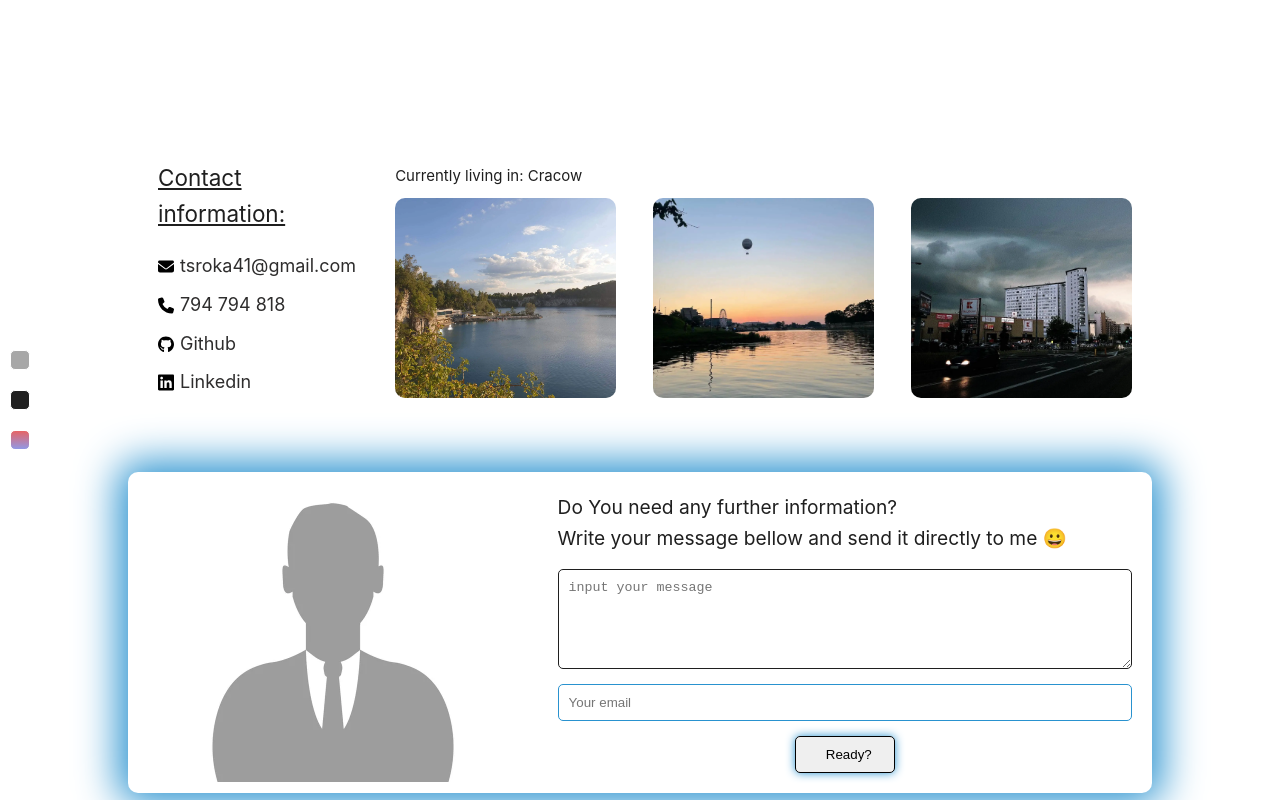
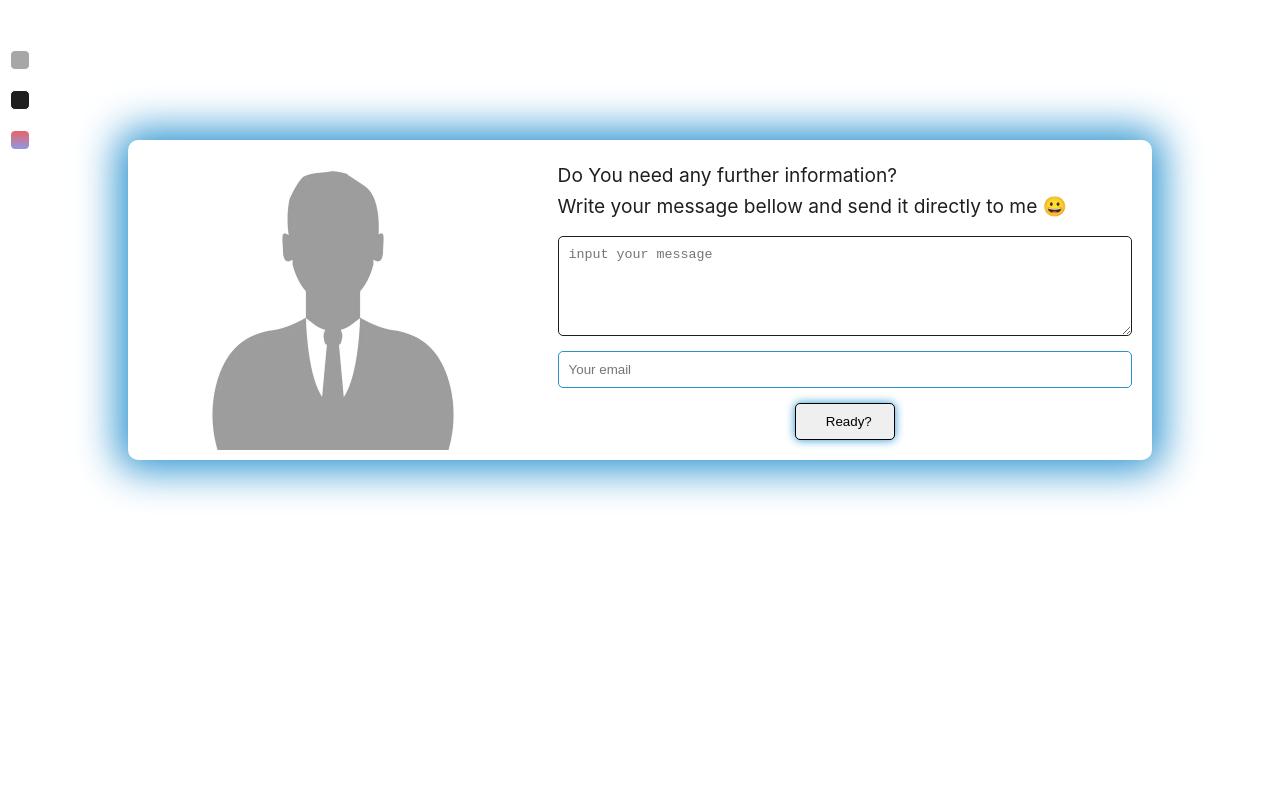
Before and after one commit to khamtaler/portfolio, a Vue app: page / in a window 1280 px wide. Both pictures are taken after a click on the button "Home". Built offline with nearby package versions, Linux system fonts and the light colour scheme.

Commit message:
menu switches sections now

```diff
--- a/src/App.vue
+++ b/src/App.vue
@@ -12,9 +12,9 @@ import LinkedinIcon from './components/icons/LinkedinIcon.vue';
 
 <template>
 	<ColorsAside />
-	<Menu />
+	<Menu @changeTile="toggleTile"></Menu>
 	<main class="main">
-		<Tile id="Contact" class="contact">
+		<Tile v-if="show === `Contact`" id="Contact" class="contact">
 			<Section class="section--contact">
 				<div class="contact--information">
 					<h2 class="contact--header">Contact information:</h2>
@@ -46,16 +46,27 @@ import LinkedinIcon from './components/icons/LinkedinIcon.vue';
 			</Section>
 			<ContactForm />
 		</Tile>
+		<Tile v-if="show === `Home`" id="Homepage" class="homepage"> <ContactForm /></Tile>
 	</main>
 </template>
 
 <script>
 export default {
+	data() {
+		return {
+			show: 'Contact',
+		};
+	},
 	components: {
 		Menu,
 		Section,
 		ContactForm,
 		ColorsAside,
+	},
+	methods: {
+		toggleTile(tile) {
+			this.show = tile;
+		},
 	},
 };
 </script>
@@ -98,7 +109,7 @@ export default {
 
 .contact--city {
 	padding: 0px 0px 0px 20px;
-	margin: auto;
+	margin-left: auto;
 }
 .contact--cityImages {
 	margin-top: 10px;
--- a/src/assets/base.css
+++ b/src/assets/base.css
@@ -82,6 +82,10 @@ body.colorful {
 	background: red;
 }
 
+b {
+	font-weight: 700;
+}
+
 .dark p {
 	color: #1f1f1f;
 }
--- a/src/components/ColorsAside.vue
+++ b/src/components/ColorsAside.vue
@@ -40,8 +40,8 @@ export default {
 	flex-direction: column;
 	gap: 20px;
 	position: absolute;
-	top: 50%;
-	transform: translateY(-50%);
+	top: 50px;
+
 	left: 10px;
 }
 @media (min-width: 1320px) {
--- a/src/components/ContactForm.vue
+++ b/src/components/ContactForm.vue
@@ -52,7 +52,7 @@ export default {
 	align-items: center;
 	justify-content: center;
 	width: 100%;
-	background: #fff;
+
 	border-radius: 10px;
 }
 .contact--formContainer {
@@ -108,6 +108,9 @@ export default {
 	.contact--email {
 		border: 1px solid rgb(41, 146, 207);
 	}
+	.contact {
+		background: #fff;
+	}
 }
 
 @media (min-width: 1200px) {
--- a/src/components/Menu.vue
+++ b/src/components/Menu.vue
@@ -1,6 +1,6 @@
 <template>
 	<div class="menu">
-		<MenuItem v-for="tab in tabs">{{ tab }}</MenuItem>
+		<MenuItem v-for="tab in tabs" @click="$emit('changeTile', tab)" :key="tab">{{ tab }}</MenuItem>
 	</div>
 </template>
 
@@ -15,6 +15,11 @@ export default {
 	components: {
 		MenuItem,
 	},
+	// 	methods: {
+	// 		emitToggle(tab) {
+	// 			this.$emit('toggleTile', tab);
+	// 		},
+	// 	},
 };
 </script>
 
```
